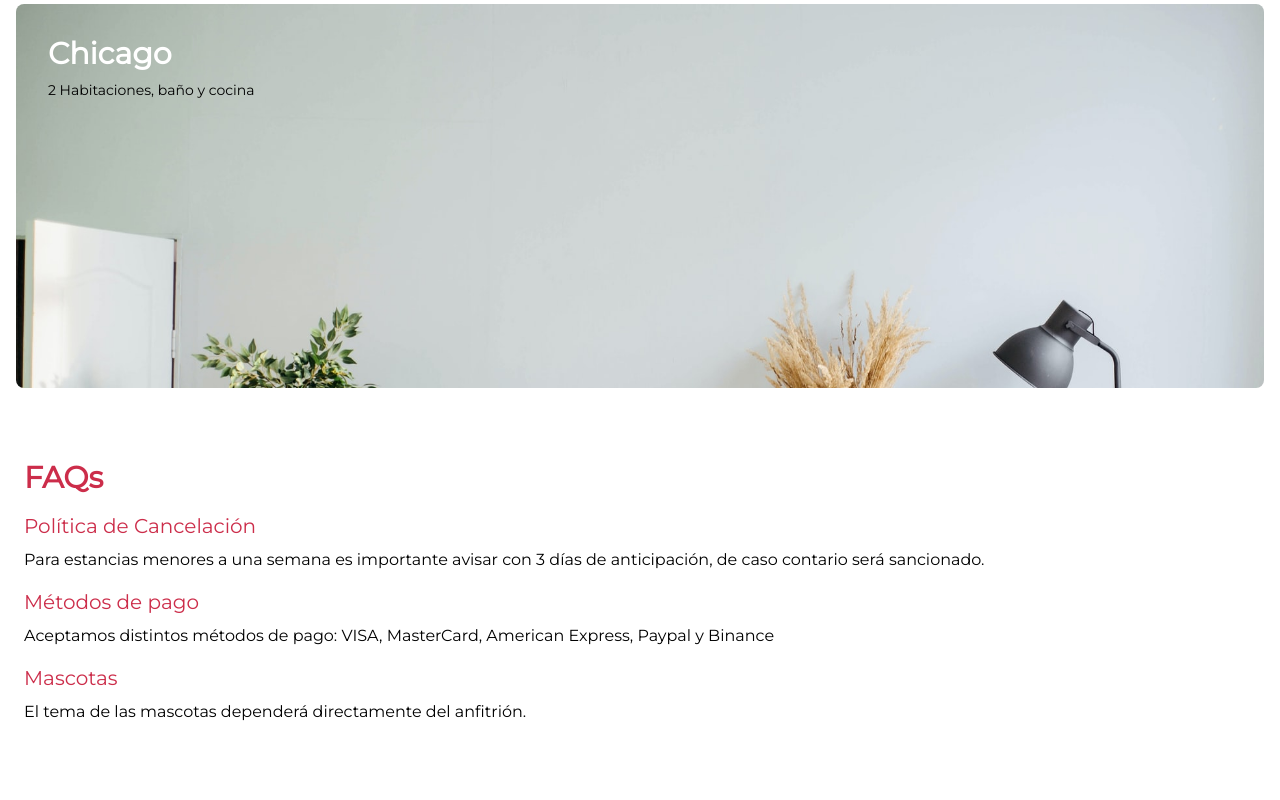
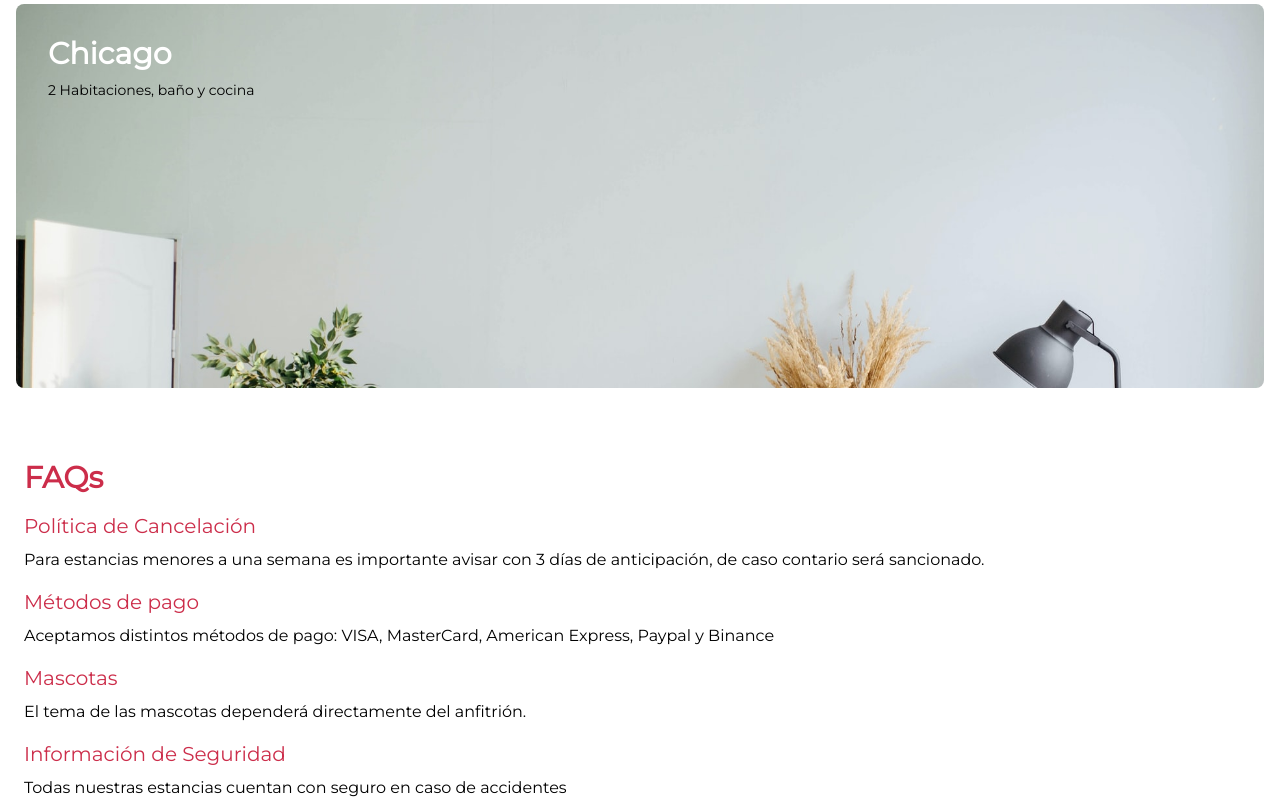
Before and after one commit to chriscodex/tailwindCSS-introduction, a website: page public/index.html in a window 1280 px wide. Shown: the part 1640-2440 px from the top of the page. Before the commit the page ends 2364 px from the top, so only its background shows below. Drawn offline with Linux system fonts and the light colour scheme.

Commit message:
Fourth question added

```diff
--- a/public/index.html
+++ b/public/index.html
@@ -133,6 +133,11 @@
             <p class="FaqsTitle">Mascotas</p>
             <p class="FaqsDescription">El tema de las mascotas dependerá directamente del anfitrión.</p>
           </div>
+          <!-- Pregunta 4 -->
+          <div>
+            <p class="FaqsTitle">Información de Seguridad</p>
+            <p class="FaqsDescription">Todas nuestras estancias cuentan con seguro en caso de accidentes</p>
+          </div>
         </div>
       </div>
     </section>
```
